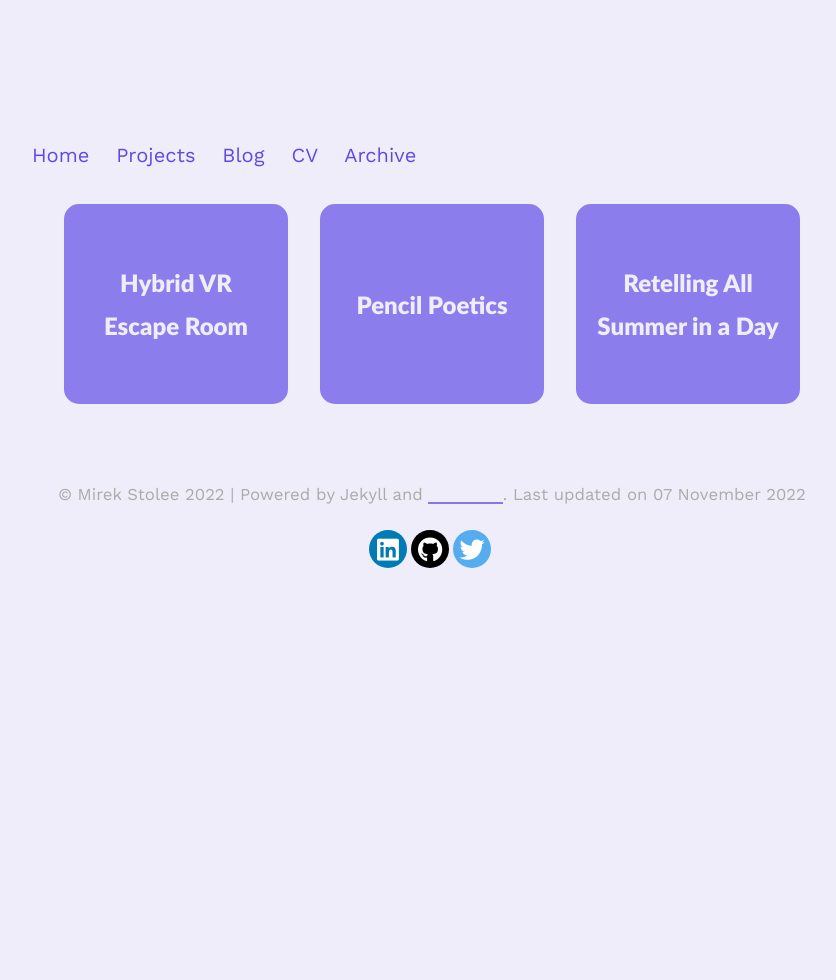
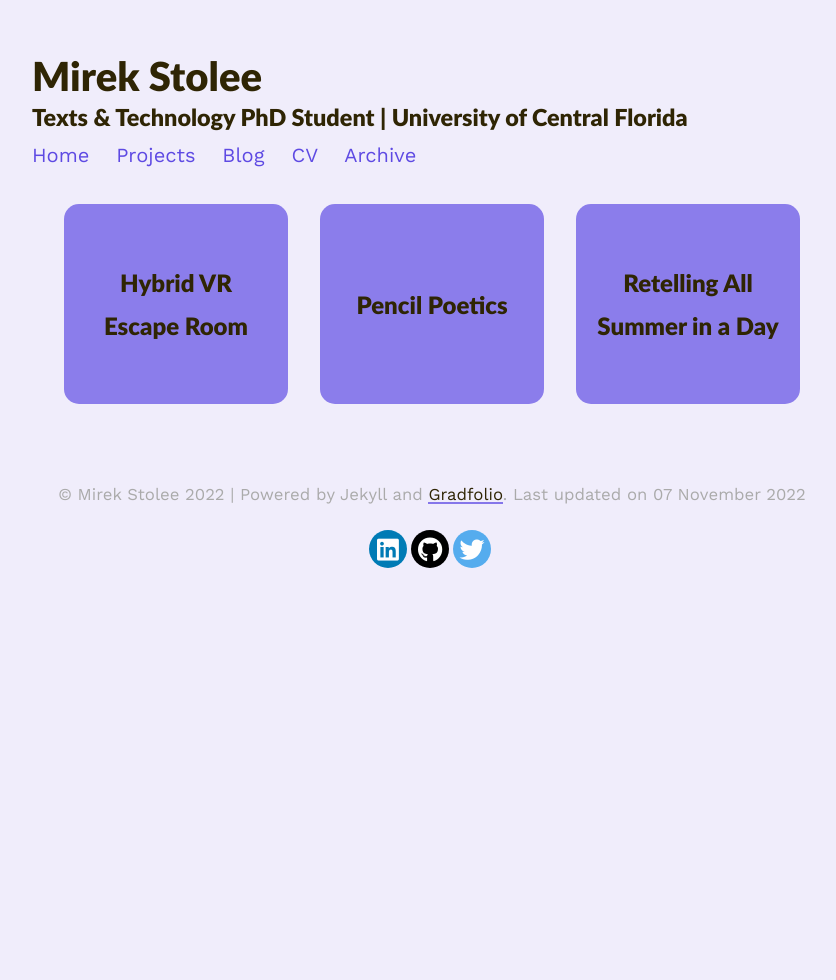
Before and after one commit to mirekjames/ENG6800Test, a Jekyll site: the page built from _pages/projects.md, in a window 1280 px wide. Shown: the whole page, without its empty margins (208-1044 px from the left). Built offline with Jekyll 4.4.1, drawn with Linux system fonts in a browser that asks for light colours; nearby versions of some CDN libraries.

Commit message:
Update variables.scss

```diff
--- a/assets/css/_sass/variables.scss
+++ b/assets/css/_sass/variables.scss
@@ -13,7 +13,7 @@ $brand-color:      #5e4ae3;
 // Color scheme for light
 $body-bg: #f0edfb;
 $projectbox: #8b7deb;
-$text-color: #f0edfb;
+$text-color: #2f2504;
 
 // Color scheme for dark modes
 $body-bg-dark: #061725;
```
